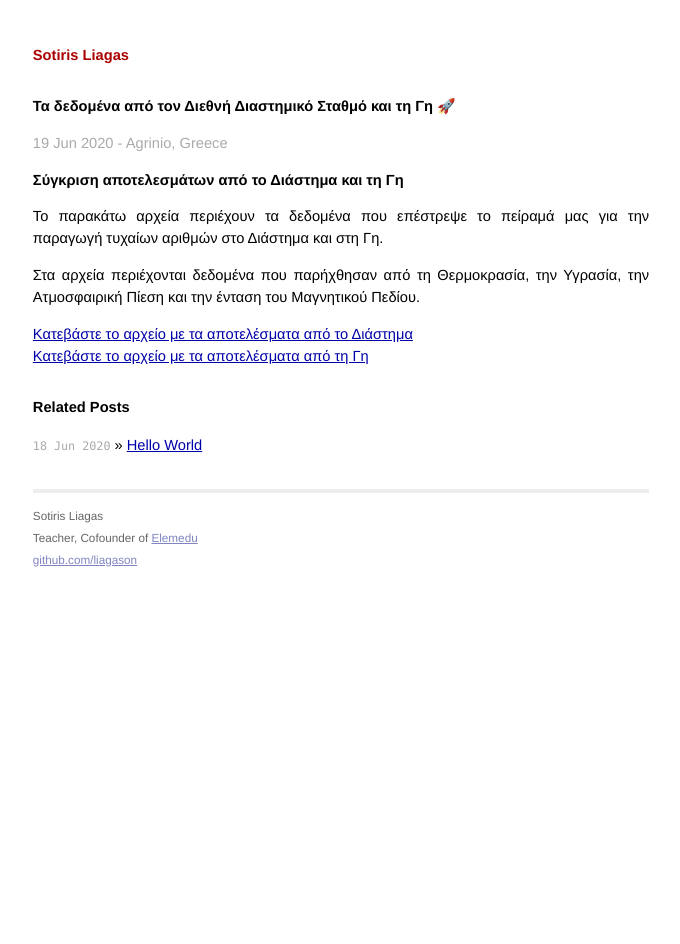
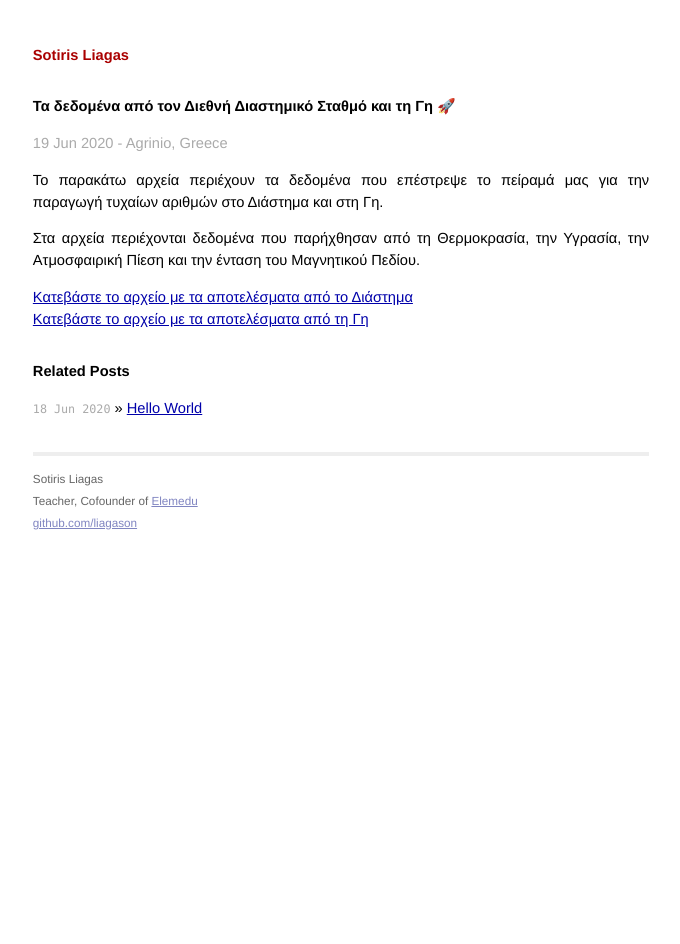
Before and after one commit to liagason/A-Jekyll-Blog, a Jekyll site: the page built from _posts/2020-06-19-astropi-data-files.md, in a window 1280 px wide. Shown: the whole page, without its empty margins (299-979 px from the left). Built offline with Jekyll 4.4.1, drawn with Linux system fonts in a browser that asks for light colours.

Commit message:
Update 2020-06-19-astropi-data-files.md

```diff
--- a/_posts/2020-06-19-astropi-data-files.md
+++ b/_posts/2020-06-19-astropi-data-files.md
@@ -8,7 +8,6 @@ title: Τα δεδομένα από τον Διεθνή Διαστημικό Σ
 
 <p class="meta">19 Jun 2020 - Agrinio, Greece</p>
 
-## Σύγκριση αποτελεσμάτων από το Διάστημα και τη Γη
 Το παρακάτω αρχεία περιέχουν τα δεδομένα που επέστρεψε το πείραμά μας για την παραγωγή τυχαίων αριθμών στο Διάστημα και στη Γη.
 
 Στα αρχεία περιέχονται δεδομένα που παρήχθησαν από τη Θερμοκρασία, την Υγρασία, την Ατμοσφαιρική Πίεση και την ένταση του Μαγνητικού Πεδίου.
```
